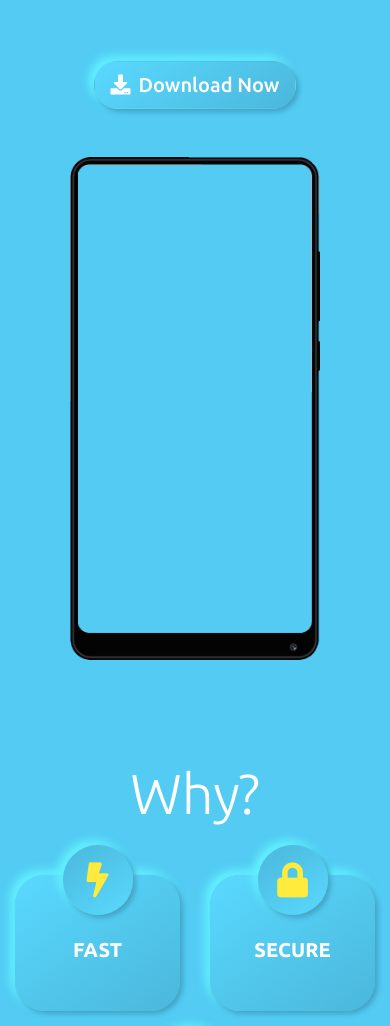
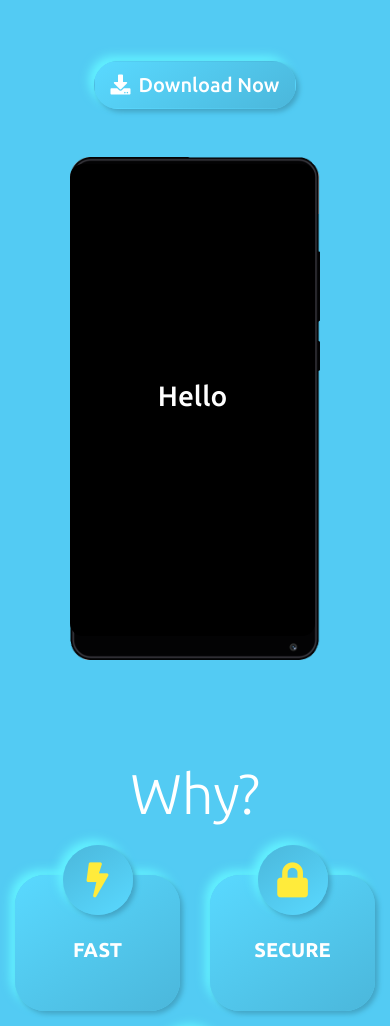
Before and after one commit to mg-kh/app-downloader, a plain HTML site: page index.html in a window 390 px wide. Shown: the part 393-1419 px from the top of the page. Drawn offline with nearby package versions, Linux system fonts and the light colour scheme.

Commit message:
phone-back-add

```diff
--- a/dist/css/app.css
+++ b/dist/css/app.css
@@ -19,7 +19,7 @@ body {
  -5px -5px 10px #63f2ff;
 }
 
-.neo-btn:hover, .abality-card .abality-icon, .abality-card:hover, .owl-dot {
+.neo-btn:hover, .abality-card .abality-icon, .abality-card:hover, .app-section .owl-dot {
   border-radius: 30px;
   background: linear-gradient(145deg, #4bb7db, #59d9ff);
   -webkit-box-shadow: 3px 3px 5px #43a4c5,
@@ -103,12 +103,44 @@ App Card Section
 /*========================================================
 Owl Dots
 ==========================================================*/
-.owl-dot {
+.app-section .owl-dot {
   margin: 0px 5px;
 }
 
-.owl-dot .active {
+.app-section .owl-dot .active {
   background: red;
+}
+
+/*========================================================
+Phone Section
+==========================================================*/
+.phone-container {
+  margin: 0 auto;
+  max-width: 250px;
+  padding: 0;
+  position: relative;
+}
+
+.phone-container .phone-back {
+  background: #000;
+  width: 98%;
+  height: 94%;
+  top: 0%;
+  position: absolute;
+  margin-top: 7px;
+  border-radius: 13px;
+}
+
+.phone-container .phone-back .phone-content-wrapper {
+  display: -webkit-box;
+  display: -ms-flexbox;
+  display: flex;
+  -webkit-box-align: center;
+      -ms-flex-align: center;
+          align-items: center;
+  -webkit-box-pack: center;
+      -ms-flex-pack: center;
+          justify-content: center;
 }
 
 @media screen and (max-width: 576px) {
--- a/dist/css/app.scss
+++ b/dist/css/app.scss
@@ -83,14 +83,43 @@ App Card Section
 /*========================================================
 Owl Dots
 ==========================================================*/
-.owl-dot {
-     @extend %button-neo-low;
-     margin: 0px 5px;
+.app-section {
+     .owl-dot {
+          @extend %button-neo-low;
+          margin: 0px 5px;
+     }
+
+     .owl-dot .active {
+          background: red;
+     }
 }
 
-.owl-dot .active {
-     background: red;
+/*========================================================
+Phone Section
+==========================================================*/
+.phone-container {
+     margin: 0 auto;
+     max-width: 250px;
+     padding: 0;
+     position: relative;
+
+     .phone-back {
+          background: #000;
+          width: 98%;
+          height: 94%;
+          top: 0%;
+          position: absolute;
+          margin-top: 7px;
+          border-radius: 13px;
+
+          .phone-content-wrapper {
+               display: flex;
+               align-items: center;
+               justify-content: center;
+          }
+     }
 }
+
 
 @media screen and (max-width : '576px') {
      .hero-background {
--- /dev/null
+++ b/dist/js/app.js
@@ -0,0 +1,8 @@
+      $(document).ready(function () {
+           $('.owl-carousel').owlCarousel({
+                loop: true,
+                margin: 10,
+                nav: false,
+                items: 1
+           })
+      });
--- a/index.html
+++ b/index.html
@@ -23,10 +23,10 @@
           <!-- navigator -->
           <ul class="nav justify-content-end py-3">
                <li class="nav-item mx-3 neo-btn">
-                    <a class="nav-link active" href="#">Active</a>
+                    <a class="nav-link text-white" href="#">Active</a>
                </li>
                <li class="nav-item mx-3 neo-btn">
-                    <a class="nav-link" href="#">Link</a>
+                    <a class="nav-link text-white" href="#">Link</a>
                </li>
           </ul>
 
@@ -42,7 +42,14 @@
                     </div>
 
                     <div class="col-md-5 text-md-right text-center mt-5 mt-md-0">
-                         <img src="./dist/img/mobile.png" alt="" style="width: 250px;">
+                         <div class="phone-container">
+                              <img src="./dist/img/mobile.png" alt="" style="width: 250px;">
+                              <div class="phone-back">
+                                   <div class="phone-content-wrapper w-100 h-100">
+                                        <h3 class="text-white text-center">Hello</h3>
+                                   </div>
+                              </div>
+                         </div>
                     </div>
                </div>
           </div>
@@ -89,7 +96,7 @@
 
 
      <!-- Apps -->
-     <div class="container">
+     <div class="container app-section">
           <h3 class="text-center my-5 display-4 section-title">My Apps</h3>
           <div class="row mt-5 owl-carousel owl-theme m-0">
                <div class="col-md-6 mb-5 item m-auto p-3 bg-transparent">
@@ -126,17 +133,8 @@
 
      <script src="https://code.jquery.com/jquery-3.5.1.min.js"></script>
      <script src="https://cdnjs.cloudflare.com/ajax/libs/OwlCarousel2/2.3.4/owl.carousel.min.js"></script>
-     <!-- <script src="./dist/app.js"></script> -->
-     <script>
-          $(document).ready(function () {
-               $('.owl-carousel').owlCarousel({
-                    loop: true,
-                    margin: 10,
-                    nav: false,
-                    items: 1
-               })
-          });
-     </script>
+     <script src="./dist/js/app.js"></script>
+
 
 </body>
 
```
Also changed, not shown: 1 other file.
